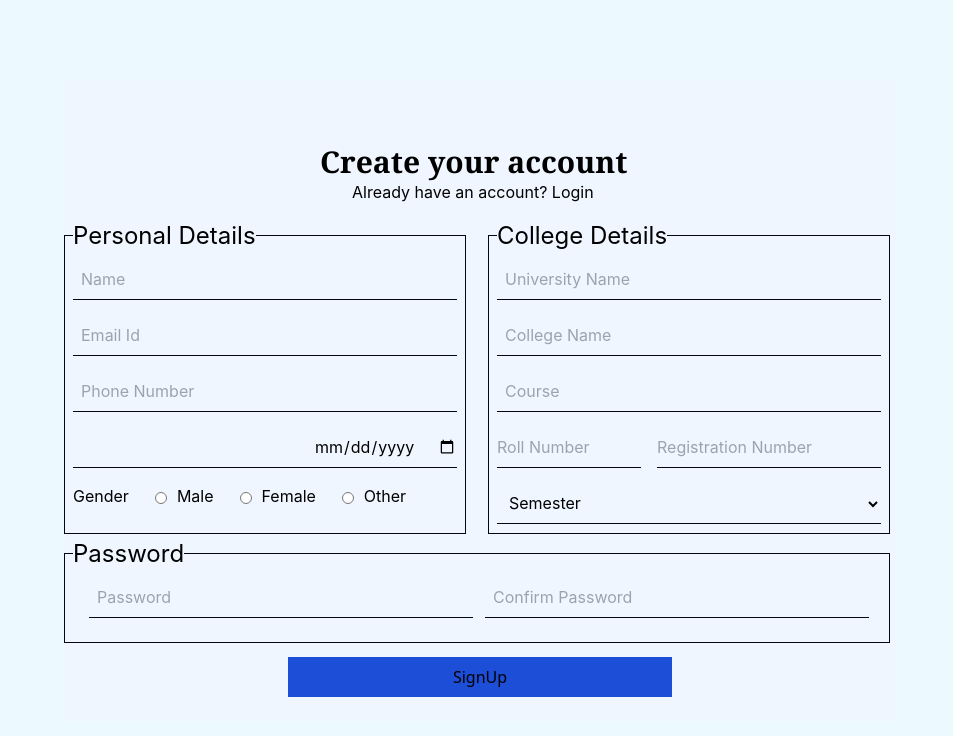
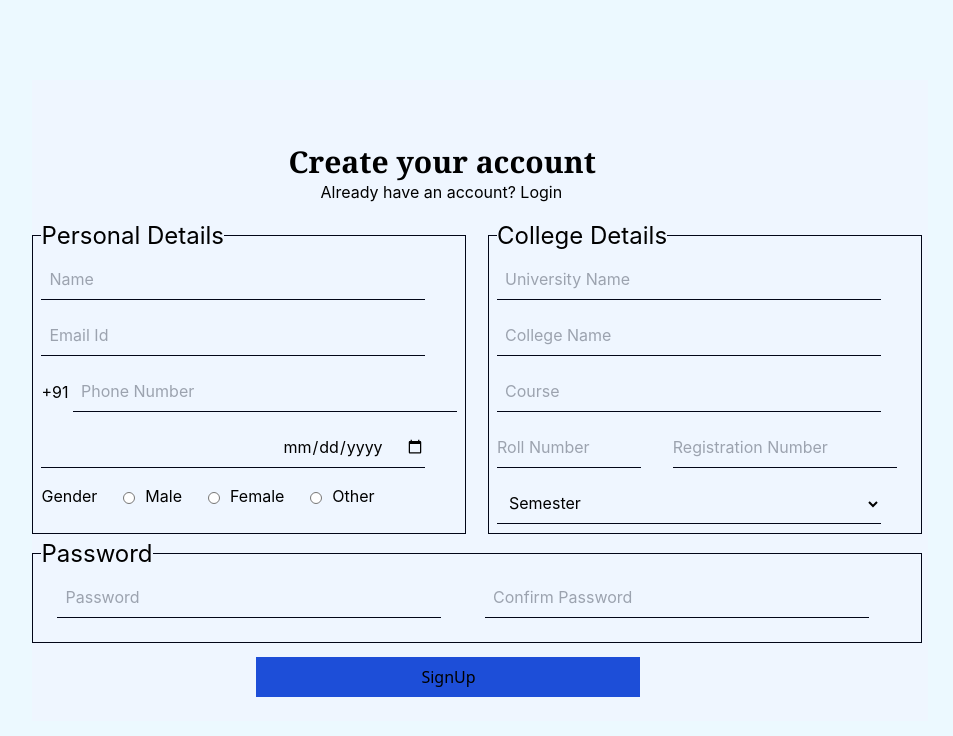
Before and after one commit to ethiclesshacker/code-editor-frontend, a React (Create React App) app: page /register in a window 1280 px wide. Shown: the top 736 px of the page, without its empty margins (160-1113 px from the left). Built offline with nearby package versions, Linux system fonts and the light colour scheme.

Commit message:
Added state to register page.

```diff
--- a/package.json
+++ b/package.json
@@ -3,9 +3,11 @@
   "version": "0.1.0",
   "private": true,
   "dependencies": {
+    "@codemirror/lang-javascript": "^6.1.9",
     "@testing-library/jest-dom": "^5.17.0",
     "@testing-library/react": "^13.4.0",
     "@testing-library/user-event": "^13.5.0",
+    "@uiw/react-codemirror": "^4.21.9",
     "react": "^18.2.0",
     "react-dom": "^18.2.0",
     "react-router-dom": "^6.15.0",
--- a/src/App.js
+++ b/src/App.js
@@ -1,6 +1,7 @@
 import { BrowserRouter as Router, Route, Routes, Link } from "react-router-dom";
 import Login from './components/Login';
 import Register from './components/Register';
+import CodeArea from "./components/CodeArea";
 import './App.css';
 
 
@@ -9,8 +10,10 @@ function App() {
     // <div className="App">
       <Router>
         <Routes>
+
           <Route exact path='/login' element={< Login />}></Route>
           <Route exact path='/register' element={< Register />}></Route>
+          <Route exact path='/' element={< CodeArea />}></Route>
         </Routes>
       </Router>
 
--- /dev/null
+++ b/src/components/CodeArea.jsx
@@ -0,0 +1,18 @@
+import React from "react";
+import CodeMirror from '@uiw/react-codemirror';
+import { javascript } from '@codemirror/lang-javascript';
+
+
+export default function CodeArea() {
+    const onChange = React.useCallback((value, viewUpdate) => {
+        console.log('value:', value);
+      }, []);
+      return (
+        <CodeMirror
+          value="console.log('hello world!');"
+          height="200px"
+          extensions={[javascript({ jsx: true })]}
+          onChange={onChange}
+        />
+      );
+}
--- a/src/components/Register.jsx
+++ b/src/components/Register.jsx
@@ -1,11 +1,37 @@
 import React from "react";
-import { Link } from "react-router-dom";
+import { useState } from "react";
+import { Link} from "react-router-dom";
 
 
 export default function Register(){
+
+    // Personal Details
+    const [name, setName] = useState("");
+    const [email, setEmail] = useState("");
+    const [contactNumber, setContactNumber] = useState("");
+    const [gender, setGender] = useState("male");
+    const [userDOB, setUserDOB] = useState("");
+
+    // College Details
+    const [universityName, setUniversityName] = useState("");
+    const [collegeName, setCollegeName] = useState("");
+    const [courseName, setCourseName] = useState("");
+    const [roll, setRoll] = useState("");
+    const [registrationNumber, setRegistrationNumber] = useState("");
+    const [semester, setSemester] = useState("");
+
+    // Password
+    const [password, setPassword] = useState("");
+    const [confirmPassword, setConfirmPassword] = useState("");
+
+    function createUser(event){
+        event.preventDefault();
+        console.log(name, email, contactNumber, userDOB ,universityName);
+    }
+
     return (
         <div className="flex justify-center items-center bg-blue-50">
-        <form>
+        <form onSubmit={createUser}>
             <p className="mt-16 text-3xl font-serif font-bold ml-64"> Create your account </p>
             <div className="mb-3 ml-72"> Already have an account?
                 <Link to="/login"> Login </Link>
@@ -13,31 +39,36 @@ export default function Register(){
             <div id="register-main" className="grid grid-cols-2 gap-4">
                 <fieldset className="mt-1 mr-1.5 pl-2 pb-2 pr-2 border border-solid border-slate-950">
                     <legend className="mb-2 text-2xl"> Personal Details </legend>
-                    <input placeholder="Name" className="flex justify-end mb-4 w-96 h-10 pl-2 border-b border-solid border-slate-950 text-base bg-blue-50 focus:outline-none"/>
-                    <input placeholder="Email Id" className="flex justify-end mb-4 w-96 h-10 pl-2 border-b border-solid border-slate-950 text-base bg-blue-50 focus:outline-none"/>
-                    <input type="text" pattern="[0-9]{10}" placeholder="Phone Number" className="flex justify-end mb-4 w-96 h-10 pl-2 border-b border-solid border-slate-950 text-base bg-blue-50 focus:outline-none"/>
-                    <input type="date" className="flex justify-end mb-4 w-96 h-10 pl-2 border-b border-solid border-slate-950 text-base bg-blue-50 focus:outline-none"/>
+                    <input value={name} onChange={event => setName(event.target.value)} placeholder="Name" className="flex justify-end mb-4 w-96 h-10 pl-2 border-b border-solid border-slate-950 text-base bg-blue-50 focus:outline-none"/>
+                    <input value={email} onChange={event => setEmail(event.target.value)} placeholder="Email Id" className="flex justify-end mb-4 w-96 h-10 pl-2 border-b border-solid border-slate-950 text-base bg-blue-50 focus:outline-none"/>
+                    <div>
+                    <label htmlFor="contactNumber">+91</label> <input value={contactNumber} onChange={event => setContactNumber(event.target.value.substring(0,10))} type="text" placeholder="Phone Number" className="inline-flex justify-end mb-4 w-96 h-10 pl-2 border-b border-solid border-slate-950 text-base bg-blue-50 focus:outline-none"/>
+                    </div>
+                    <input value={userDOB} onChange={event => setUserDOB(event.target.value)} type="date" className="flex justify-end mb-4 w-96 h-10 pl-2 border-b border-solid border-slate-950 text-base bg-blue-50 focus:outline-none"/>
                     <div id="register-gender">
                         <label for="rb" className="float-left -mr-2 text-base"> Gender </label>
-                        <input type="radio" name="male" value="male" className="float-left mt-2 w-20 h-3"/>
-                        <label for="Male" className="float-left -ml-6 -mr-2 text-base">Male</label>
-                        <input type="radio" value="female" className="float-left mt-2 w-20 h-3"/>
-                        <label for="female" className="float-left -mr-2 -ml-6 text-base">Female</label>
-                        <input type="radio" value="none" className="float-left mt-2 w-20 w-20 h-3"/>
-                        <label for="none" className="float-left -ml-6 -mr-2 text-base">Other</label>
+
+                        <input type="radio" name="gender" value="male" className="float-left mt-2 w-20 h-3"/>
+                        <label for="gender" className="float-left -ml-6 -mr-2 text-base">Male</label>
+
+                        <input type="radio" value="gender" className="float-left mt-2 w-20 h-3"/>
+                        <label for="gender" className="float-left -mr-2 -ml-6 text-base">Female</label>
+
+                        <input type="radio" name="gender" value="other" className="float-left mt-2 w-20 w-20 h-3"/>
+                        <label for="gender" className="float-left -ml-6 -mr-2 text-base">Other</label>
                     </div>
                 </fieldset>
                 <fieldset className="mt-1 mr-1.5 pl-2 pb-2 pr-2 border border-solid border-slate-950">
                     <legend className="mb-2 text-2xl"> College Details </legend>
-                    <input className="flex justify-end mb-4 w-96 h-10 pl-2 border-b border-solid border-slate-950 text-base bg-blue-50 focus:outline-none" placeholder="University Name"/>
-                    <input className="flex justify-end mb-4 w-96 h-10 pl-2 border-b border-solid border-slate-950 text-base bg-blue-50 focus:outline-none" placeholder="College Name"/>
-                    <input className="flex justify-end mb-4 w-96 h-10 pl-2 border-b border-solid border-slate-950 text-base bg-blue-50 focus:outline-none" placeholder="Course"/>
+                    <input value={universityName} onChange={event => setUniversityName(event.target.value)} className="flex justify-end mb-4 w-96 h-10 pl-2 border-b border-solid border-slate-950 text-base bg-blue-50 focus:outline-none" placeholder="University Name"/>
+                    <input value={collegeName} onChange={event => setCollegeName(event.target.value)} className="flex justify-end mb-4 w-96 h-10 pl-2 border-b border-solid border-slate-950 text-base bg-blue-50 focus:outline-none" placeholder="College Name"/>
+                    <input value={courseName} onChange={event => setCourseName(event.target.value)} className="flex justify-end mb-4 w-96 h-10 pl-2 border-b border-solid border-slate-950 text-base bg-blue-50 focus:outline-none" placeholder="Course"/>
                     <div className="grid grid-cols-2 gap-x-0">
-                        <input className="flex justify-end mb-4 w-36 h-10 border-b border-solid border-slate-950 text-base bg-blue-50 focus:outline-none " placeholder="Roll Number"/>
-                        <input className="flex justify-end mb-4 -ml-8 w-56 h-10 border-b border-solid border-slate-950 text-base bg-blue-50 focus:outline-none" placeholder="Registration Number"/>
+                        <input value={roll} onChange={event => setRoll(event.target.value)} className="flex justify-end mb-4 w-36 h-10 border-b border-solid border-slate-950 text-base bg-blue-50 focus:outline-none " placeholder="Roll Number"/>
+                        <input value={registrationNumber} onChange={event => setRegistrationNumber(event.target.value)} className="flex justify-end mb-4 -ml-8 w-56 h-10 border-b border-solid border-slate-950 text-base bg-blue-50 focus:outline-none" placeholder="Registration Number"/>
                     </div>
-                    <select className="flex justify-end mb-px w-96 h-10 pl-2 border-b border-solid border-slate-950 bg-blue-50">
-                        <option value="s" className="text-base"> Semester </option>
+                    <select value={semester} onChange={event => setSemester(event.target.value)} className="flex justify-end mb-px w-96 h-10 pl-2 border-b border-solid border-slate-950 bg-blue-50">
+                        <option value="" className="text-base"> Semester </option>
                         <option value="I" className="text-base"> I </option>
                         <option value="II" className="text-base"> II </option>
                         <option value="III" className="text-base"> III </option>
@@ -52,8 +83,8 @@ export default function Register(){
                 <div>
                     <fieldset className="grid grid-cols-2 mt-1 mr-1.5 pl-2 pb-2 pr-2 border border-solid border-slate-950">
                         <legend className="mb-2 text-2xl"> Password </legend>
-                        <input type="password" className="mb-4 w-96 h-10 pl-2 ml-4 border-b border-solid border-slate-950 text-base bg-blue-50" placeholder="Password"/>
-                        <input type="password" className="mb-4 w-96 h-10 pl-2 ml-2 border-b border-solid border-slate-950 text-base bg-blue-50" placeholder="Confirm Password"/>
+                        <input value={password} onChange={event => setPassword(event.target.value)} type="password" className="mb-4 w-96 h-10 pl-2 ml-4 border-b border-solid border-slate-950 text-base bg-blue-50" placeholder="Password"/>
+                        <input value={confirmPassword} onChange={event => setConfirmPassword(event.target.value)} type="password" className="mb-4 w-96 h-10 pl-2 ml-2 border-b border-solid border-slate-950 text-base bg-blue-50" placeholder="Confirm Password"/>
                     </fieldset>
                 </div>
                 <div>
```
Also changed, not shown: 1 other file (tests, documents, lock files or other folders).
